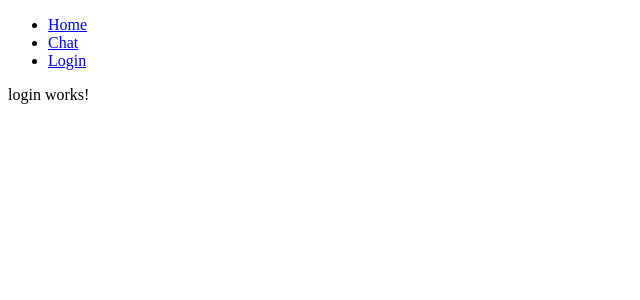
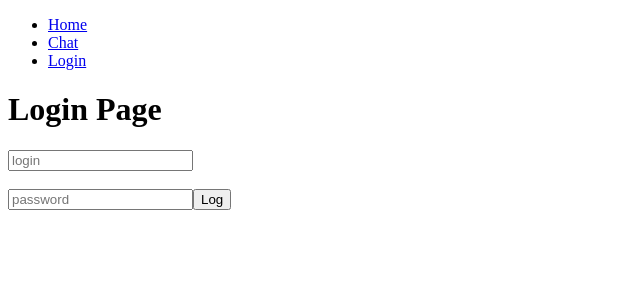
Before and after one commit to DicanGuo/3813-assignment, an Angular app in the folder chat/: page /login in a window 1280 px wide. Shown: the top 300 px of the page, without its empty margins (0-640 px from the left). Built offline with nearby package versions, Linux system fonts and the light colour scheme.

Commit message:
add httpClient in module

```diff
--- a/chat/src/app/app.module.ts
+++ b/chat/src/app/app.module.ts
@@ -1,7 +1,7 @@
 import { NgModule } from '@angular/core';
 import { BrowserModule } from '@angular/platform-browser';
 import { FormsModule } from '@angular/forms';
-
+import { HttpClient, HttpClientModule } from '@angular/common/http';
 import { AppRoutingModule } from './app-routing.module';
 import { AppComponent } from './app.component';
 import { ChatComponent } from './chat/chat.component';
@@ -21,7 +21,8 @@ import { HomeComponent } from './home/home.component';
     BrowserModule,
     AppRoutingModule,
     FormsModule,
-    CommonModule
+    CommonModule,
+    HttpClientModule
   ],
   providers: [SocketService],
   bootstrap: [AppComponent]
--- a/chat/src/app/login/login.component.html
+++ b/chat/src/app/login/login.component.html
@@ -1 +1,11 @@
-<p>login works!</p>
+<h1>Login Page</h1>
+<div class="wrapper fadeInDown">
+    <div id="formContent">
+      <h1 id = 'errorMassage'>{{errorMassage}}</h1>
+      <form>
+        <input type="text" [(ngModel)]="userid" id="userid" class="fadeIn second" name="login" placeholder="login"><br><br>
+        <input type="password" [(ngModel)]="password" id="password" class="fadeIn third" name="login" placeholder="password">
+        <button (click)="login()" type="button" class="fadeIn fourth" value="Log In">Log</button>
+      </form>
+    </div>
+  </div>
--- a/chat/src/app/login/login.component.ts
+++ b/chat/src/app/login/login.component.ts
@@ -23,9 +23,47 @@ export class LoginComponent implements OnInit {
   user = {'userid': '', 'password': ''}
   // constructor(private router:Router, private httpClient: HttpClient) { }
 
-constructor(private router:Router ){}
+constructor(private router:Router, private httpClient: HttpClient ){}
 
   ngOnInit(): void {
   }
+  login(){
+    console.log('user inputs:', this.userid, this.password);
+    console.log('login clicked');
 
+    // let user = {'username': this.userid, 'password': this.password, 'birthdate': null, 'age':null,'email':null, 'valid':false}
+    // console.log('default value:' + user);
+
+    // this.httpClient.post(BACKEND_URL + '/api/login', user,  httpOptions).subscribe((data:any)=>{
+    // this.httpClient.post(BACKEND_URL + '/api/login', user).subscribe(res=>
+    //   {console.log(res);},);
+
+    let userLogin = {'username': this.userid, 'password': this.password}
+    this.httpClient.post(BACKEND_URL + '/api/login', userLogin).subscribe((data: any)=>{
+      console.log(data)
+      console.log(data.username)
+      console.log(data.password)
+      console.log(data.valid)
+
+      console.log(data.email)
+      console.log(data.age)
+
+
+      // console.log(sessionStorage)
+
+      // alert(JSON.stringify(this.password));
+      if (data.valid) {
+        sessionStorage.setItem('username', this.userid);
+        sessionStorage.setItem('birthdate', data.birthdate);
+        sessionStorage.setItem('age', data.age);
+        sessionStorage.setItem('email', data.email);
+        sessionStorage.setItem('valid', data.valid);
+        console.log('valid user' + sessionStorage);
+        this.router.navigateByUrl('/account/' + this.userid);
+
+      } else { alert("email or password incorrect");}
+    }
+    );
+
+  }
 }
```
